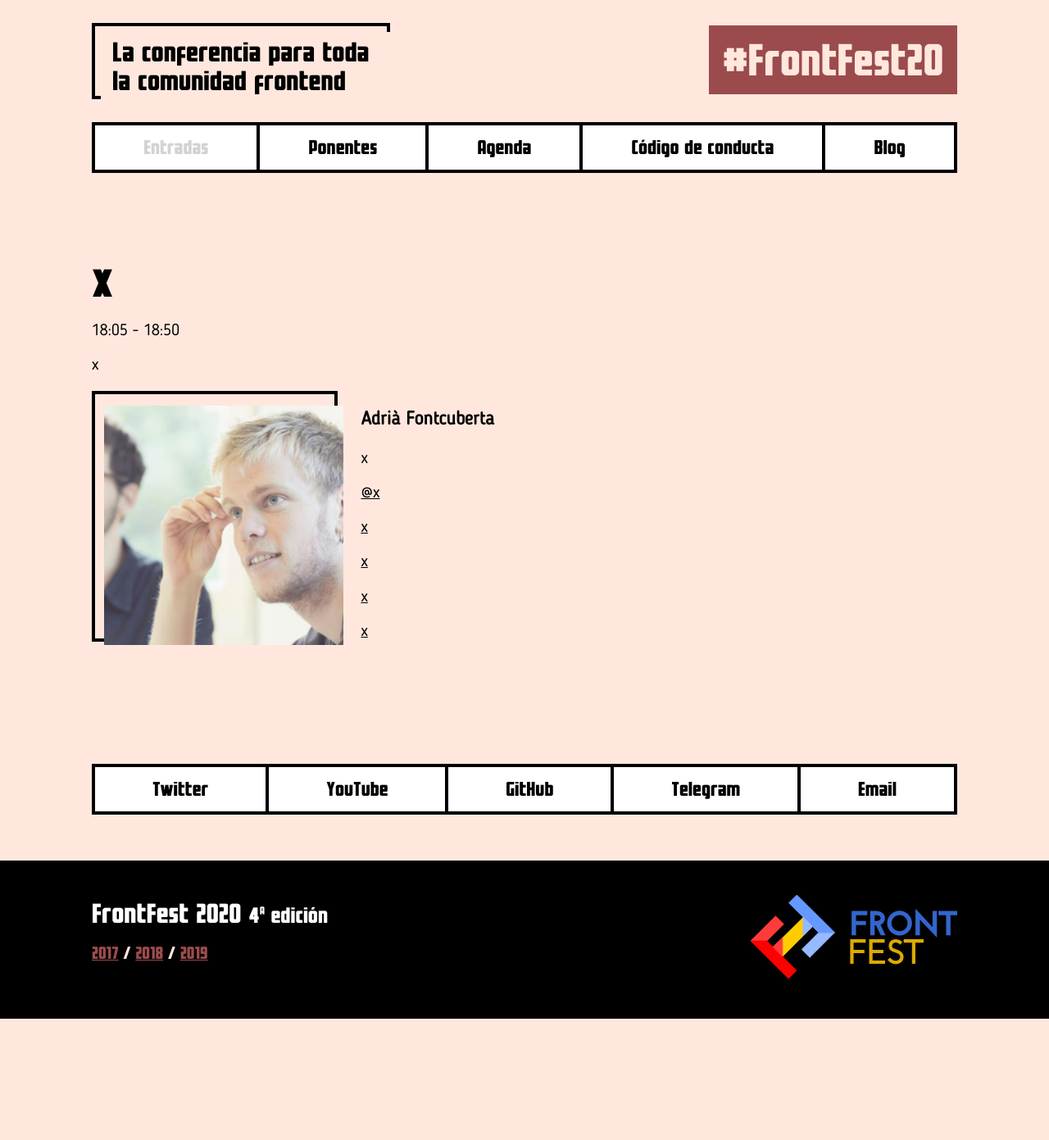
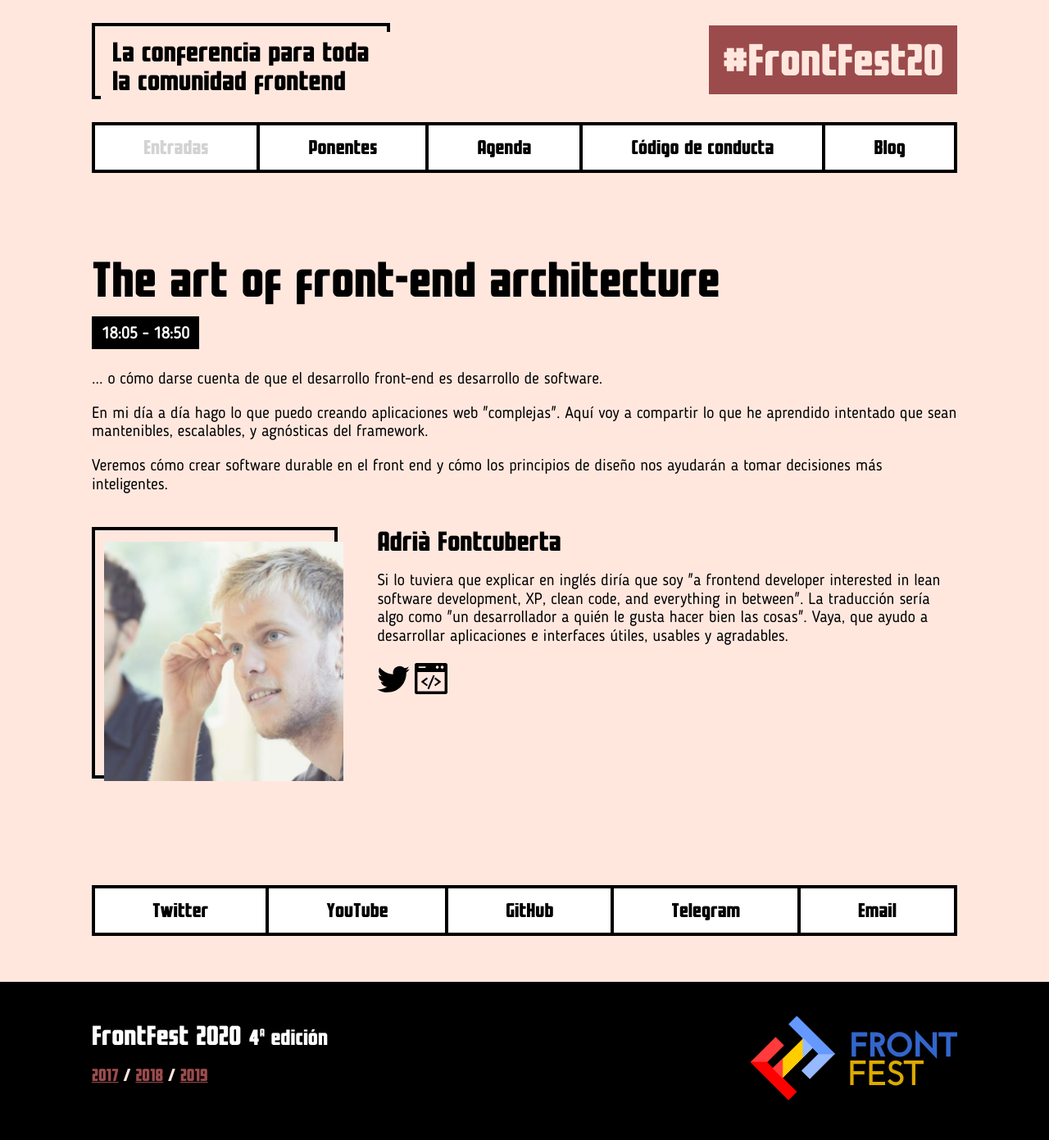
Before and after one commit to frontfest/beta, a Jekyll site: the page built from _talks/13-adria-fontcuberta.md, in a window 1280 px wide. Shown: the whole page at 82% size. Built offline with Jekyll 4.4.1, drawn with Linux system fonts in a browser that asks for light colours; before the commit the page ends 1243 px from its top, so only the background shows below that.

Commit message:
Add social networks and reorganize talk layout

```diff
--- a/_layouts/talk.html
+++ b/_layouts/talk.html
@@ -5,7 +5,11 @@
 <section class="schedule">
   <div>
     <h1>{{ page.title }}</h1>
-    <p>{{ page.time.start }} - {{ page.time.end }}</p>
+    <div class="schedule__time">
+      <span>
+        {{ page.time.start }} - {{ page.time.end }}
+      </span>
+    </div>
     {% for d in page.desc %}
       <p>{{ d }}</p>
     {% endfor %}
@@ -18,38 +22,38 @@
           </div>
         </div>
         <div class="schedule__speaker-bio">
-          <h3>{{ speaker.name }}</h3>
+          <h2>{{ speaker.name }}</h2>
           {% for b in speaker.bio %}
             <p>{{ b }}</p>
           {% endfor %}
           {% if speaker.sn.twitter %}
             <a target="_blank" href="https://twitter.com/{{speaker.sn.twitter}}">
-              <p>@{{speaker.sn.twitter}}</p>
+              <img src="{{ '/assets/img/sn/twitter.svg' | relative_url }}">
             </a>
           {% endif %}
           {% if speaker.sn.github %}
             <a target="_blank" href="https://github.com/{{speaker.sn.github}}">
-              <p>{{speaker.sn.github}}</p>
+              <img src="{{ '/assets/img/sn/github.svg' | relative_url }}">
             </a>
           {% endif %}
           {% if speaker.sn.instagram %}
             <a target="_blank" href="https://instagram.com/{{speaker.sn.instagram}}">
-              <p>{{speaker.sn.instagram}}</p>
+              <img src="{{ '/assets/img/sn/instagram.svg' | relative_url }}">
+            </a>
+          {% endif %}
+          {% if speaker.sn.linkedin %}
+            <a target="_blank" href="https://www.linkedin.com/in/{{speaker.sn.linkedin}}">
+              <img src="{{ '/assets/img/sn/linkedin.svg' | relative_url }}">
             </a>
           {% endif %}
           {% if speaker.sn.medium %}
             <a target="_blank" href="https://medium.com/@{{speaker.sn.medium}}">
-              <p>{{speaker.sn.medium}}</p>
-            </a>
-          {% endif %}
-          {% if speaker.sn.linkedin %}
-            <a target="_blank" href="https://www.linkedin.com/in/{{speaker.sn.linkedin}}">
-              <p>{{speaker.sn.linkedin}}</p>
+              <img src="{{ '/assets/img/sn/medium.svg' | relative_url }}">
             </a>
           {% endif %}
           {% if speaker.sn.web %}
             <a target="_blank" href="{{speaker.sn.web}}">
-              <p>{{speaker.sn.web}}</p>
+              <img src="{{ '/assets/img/sn/web.svg' | relative_url }}">
             </a>
           {% endif %}
         </div>
--- a/_talks/13-adria-fontcuberta.md
+++ b/_talks/13-adria-fontcuberta.md
@@ -2,27 +2,26 @@
 layout: talk
 permalink: adria-fontcuberta
 
-title: x
+title: The art of front-end architecture
 desc:
-  - x
+  - ... o cómo darse cuenta de que el desarrollo front-end es desarrollo de software.
+  - En mi día a día hago lo que puedo creando aplicaciones web "complejas". Aquí voy a compartir lo que he aprendido intentado que sean mantenibles, escalables, y agnósticas del framework.
+  - Veremos cómo crear software durable en el front end y cómo los principios de diseño nos ayudarán a tomar decisiones más inteligentes.
 tags:
-  - x
-  - x
-  - x
+  - Software Engineering
+  - JavaScript
+  - Arquitectura
 time:
   start: "18:05"
   end: "18:50"
 speakers:
 - name: Adrià Fontcuberta
-  headline: x
+  headline: Ingeniero de software interesado en JavaScript, CSS, clean code, lean software development y todo lo que se le parezca
   pic: adria-fontcuberta.jpg
   bio:
-    - x
+    - Si lo tuviera que explicar en inglés diría que soy "a frontend developer interested in lean software development, XP, clean code, and everything in between". La traducción sería algo como "un desarrollador a quién le gusta hacer bien las cosas". Vaya, que ayudo a desarrollar aplicaciones e interfaces útiles, usables y agradables.
   sn:
-    twitter: x
-    github: x
-    linkedin: x
-    medium: x
-    web: x
+    twitter: afontq
+    web: https://afontcu.dev
 
 ---
--- a/assets/css/main.css
+++ b/assets/css/main.css
@@ -373,16 +373,51 @@
   border: 2px solid black;
 }
 
+.schedule__time {
+  margin: 24px 0 32px 0;
+}
+
+.schedule__time span {
+  background: black;
+  color: white;
+  font-weight: bold;
+  padding: 12px 12px 8px 12px;
+}
+
 .schedule__speaker {
+  margin-top: 40px;
   display: flex;
+  flex-direction: column;
+}
+
+.schedule__speaker h2 {
+  margin-top: 40px;
+}
+
+@media (min-width: 48rem) {
+  .schedule__speaker {
+      flex-direction: row;
+  }
+  .schedule__speaker h2 {
+    margin-top: 0;
+  }
+  .schedule__speaker-bio {
+    margin-left: 40px;
+  }
 }
 
 .schedule__speaker-img div {
   width: 300px;
 }
 
-.schedule__speaker-bio {
-  margin-left: 20px;
+
+
+.schedule__speaker-bio a {
+  text-decoration: none;
+}
+
+.schedule__speaker-bio img {
+  width: 40px;
 }
 
 /* VENUE */
```
Also changed, not shown: _talks/03-eli-rodriguez-jon-roji.md (+2 -2 lines), _talks/07-elena-ramirez.md (+1 -1 lines), assets/img/sn/github.svg (added), assets/img/sn/instagram.svg (added), assets/img/sn/linkedin.svg (added), assets/img/sn/medium.svg (added), assets/img/sn/twitter.svg (added), assets/img/sn/web.svg (added).
